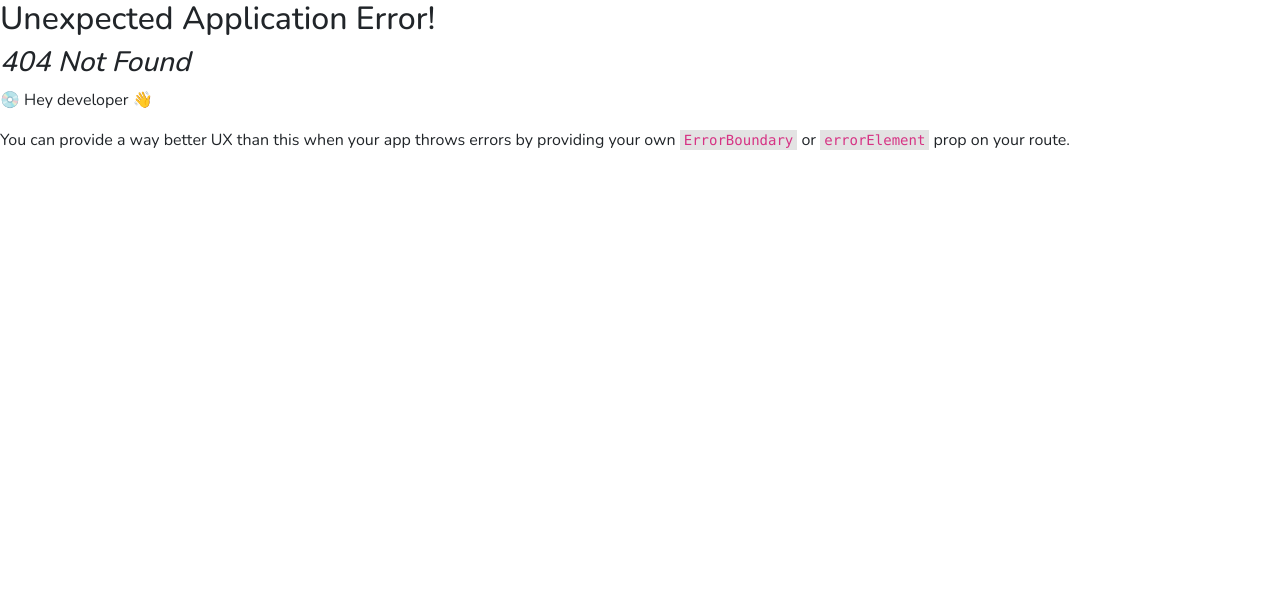
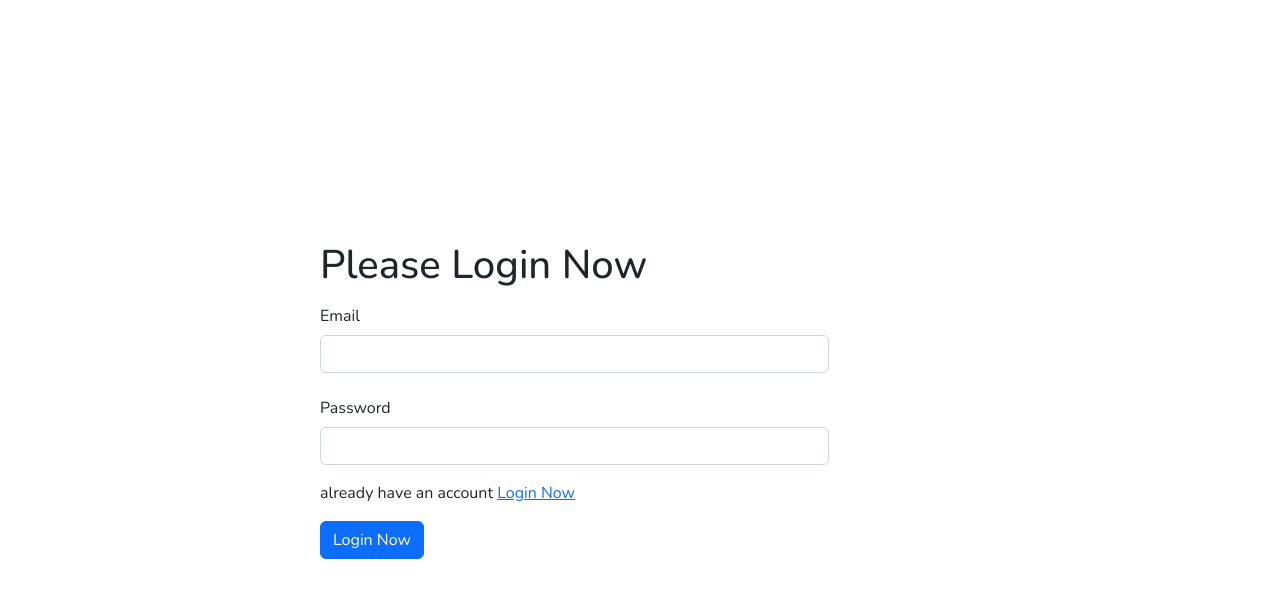
Before and after one commit to TorikulIslam09/dashboard_react, a React (Create React App) app: page /ragister in a window 1280 px wide. Before the commit this address had no page. Shown: the top 598 px of the page. Built offline with nearby package versions, Linux system fonts and the light colour scheme; no server answers.

Commit message:
5th commit

```diff
--- a/src/Components/AutheText/AutheText.js
+++ b/src/Components/AutheText/AutheText.js
@@ -1,14 +1,14 @@
-import React, { createContext } from 'react';
-import {createUserWithEmailAndPassword , getAuth, signInWithEmailAndPassword  } from "firebase/auth";
+import React, { createContext, useEffect, useState } from 'react';
+import { onAuthStateChanged, createUserWithEmailAndPassword, getAuth, signInWithEmailAndPassword } from "firebase/auth";
 import app from '../Firebase/Firebase';
 
 
 const auth = getAuth(app);
 export const Authcontext = createContext();
 
-const AutheText = ({children}) => {
+const AutheText = ({ children }) => {
+    const [user, setuser] = useState([])
 
-const user = {name: 'torikul vai'}
 
     const Login = (email, password) => {
         return signInWithEmailAndPassword(auth, email, password)
@@ -18,14 +18,19 @@ const user = {name: 'torikul vai'}
         return createUserWithEmailAndPassword(auth, email, password)
     }
 
+    useEffect(() => {
+       const userunsubcribe =  onAuthStateChanged(auth, (curentuser) => {
+            setuser(curentuser)
+        })
+        return userunsubcribe()
+    }, [])
 
-
-    const Authvalue = {Ragister,Login}
+    const Authvalue = { Ragister, Login, user }
 
     return (
-            <Authcontext.Provider value={Authvalue}>
-                {children}
-            </Authcontext.Provider>
+        <Authcontext.Provider value={Authvalue}>
+            {children}
+        </Authcontext.Provider>
     );
 };
 
--- a/src/Components/Main/Leftsidebar/Leftsidebar.scss
+++ b/src/Components/Main/Leftsidebar/Leftsidebar.scss
@@ -1,8 +1,7 @@
 
 .leftsidebar {
-    height: 100%;
+
     border-right: 1px solid lightgray;
-    background-color: rgba(0, 0, 0, 0.87);
     color: #fff;
     a {
         text-decoration: none;
--- a/src/Components/Main/Main.js
+++ b/src/Components/Main/Main.js
@@ -14,7 +14,7 @@ const Main = () => {
 
       <Row>
 
-        <Col lg={2} className='pe-0'>
+        <Col lg={2} className='pe-0 bg-dark'>
             <Leftsidebar/>
         </Col>
         <Col lg={10} className='ps-0 '>
--- a/src/Components/Pages/Login/Login.js
+++ b/src/Components/Pages/Login/Login.js
@@ -5,9 +5,11 @@ import './Login.scss';
 import Carousel from 'react-bootstrap/Carousel';
 import Slide from '../../assets/Slide.png'
 import Slide2 from '../../assets/Slide2.jpg'
+import { Link, useNavigate } from 'react-router-dom';
 
 const Login = () => {
     const { Login } = useContext(Authcontext)
+    const navigate = useNavigate();
 
     const Login_now = e => {
         e.preventDefault()
@@ -17,16 +19,21 @@ const Login = () => {
         Login(email, password)
             .then(result => {
                 const user = result.user;
+                navigate('/login')
+                console.log(user)
             })
             .catch(error => {
                 console.log('erorer khaici', error)
+                navigate('/ragister')
             })
     }
 
     return (
         <div className='loginform'>
+
             <div className="row vh-100 w-100 align-items-center">
                 <div className="col-lg-6">
+                    <h1>Please Login Now</h1>
                     <div className="form">
                         <form onSubmit={Login_now}>
                             <div className="row mb-3">
@@ -41,7 +48,8 @@ const Login = () => {
                                     <input type="password" name='password' className="form-control" id="inputPassword3" />
                                 </div>
                             </div>
-                            <button type="submit" className="btn btn-primary">Sign in</button>
+                            <p> Create a new account <Link to="/ragister">Ragister Now</Link> </p>
+                            <button type="submit" className="btn btn-primary">Login Now</button>
                         </form>
                     </div>
                 </div>
--- a/src/Components/Pages/Login/Login.scss
+++ b/src/Components/Pages/Login/Login.scss
@@ -0,0 +1,10 @@
+.loginform {
+    width: 75%;
+   margin: 0 auto;
+   form {
+    label {
+        width: 100%;
+        font-size: 20px;
+    }
+   }
+}
--- /dev/null
+++ b/src/Components/Pages/Ragister/Ragister.js
@@ -0,0 +1,58 @@
+import React, { useContext } from 'react';
+import { Link, useNavigate } from 'react-router-dom';
+import {Authcontext} from '../../AutheText/AutheText';
+import './Ragister.scss'
+
+const Ragister = () => {
+    const {Ragister} = useContext(Authcontext)
+    const navigat = useNavigate()
+    const RagisterNow = e => {
+        e.preventDefault()
+        const form = e.target;
+        const email = form.email.value;
+        const password = form.password.value;
+        Ragister(email, password)
+            .then(result => {
+                const user = result.user;
+                console.log(user)
+                navigat('/')
+            })
+            .catch(error => {
+                console.log('erorer khaici', error)
+            })
+    }
+    return (
+        <div>
+        <div className='ragister-form'>
+
+          <div className="row vh-100 w-100 align-items-center">
+
+              <div className="ragister">
+              <h1>Please Login Now</h1>
+                  <div className="form">
+                      <form onSubmit={RagisterNow}>
+                          <div className="row mb-3">
+                              <label for="inputEmail3" className="col-sm-2 col-form-label">Email</label>
+                              <div className="col-sm-10">
+                                  <input type="email" name='email' className="form-control" id="inputEmail3" />
+                              </div>
+                          </div>
+                          <div className="row mb-3">
+                              <label for="inputPassword3" className="col-sm-2 col-form-label">Password</label>
+                              <div className="col-sm-10">
+                                  <input type="password" name='password' className="form-control" id="inputPassword3" />
+                              </div>
+                          </div>
+                          <p> already have an account <Link to="/login">Login Now</Link> </p>
+                          <button type="submit" className="btn btn-primary">Login Now</button>
+                      </form>
+                  </div>
+              </div>
+
+          </div>
+      </div>
+        </div>
+    );
+};
+
+export default Ragister;
--- /dev/null
+++ b/src/Components/Pages/Ragister/Ragister.scss
@@ -0,0 +1,9 @@
+.ragister-form {
+    width: 50%;
+    margin: 0 auto;
+    form {
+        label {
+            width: 100%;
+        }
+    }
+}
--- /dev/null
+++ b/src/Components/Privateroutes/Privateroutes.js
@@ -0,0 +1,13 @@
+import React, { useContext } from 'react';
+import { Authcontext } from '../AutheText/AutheText';
+import { Navigate } from 'react-router-dom';
+
+const Privateroutes = ({children}) => {
+    const {user} = useContext(Authcontext)
+    if(user && user.uid) {
+        return children;
+    };
+    return <Navigate to="/login"></Navigate>
+};
+
+export default Privateroutes;
```
Also changed, not shown: src/Components/Routes/Routes.js (+9 -9 lines), src/Components/Pages/List/List.js (deleted), src/Components/Pages/List/List.scss (deleted).
